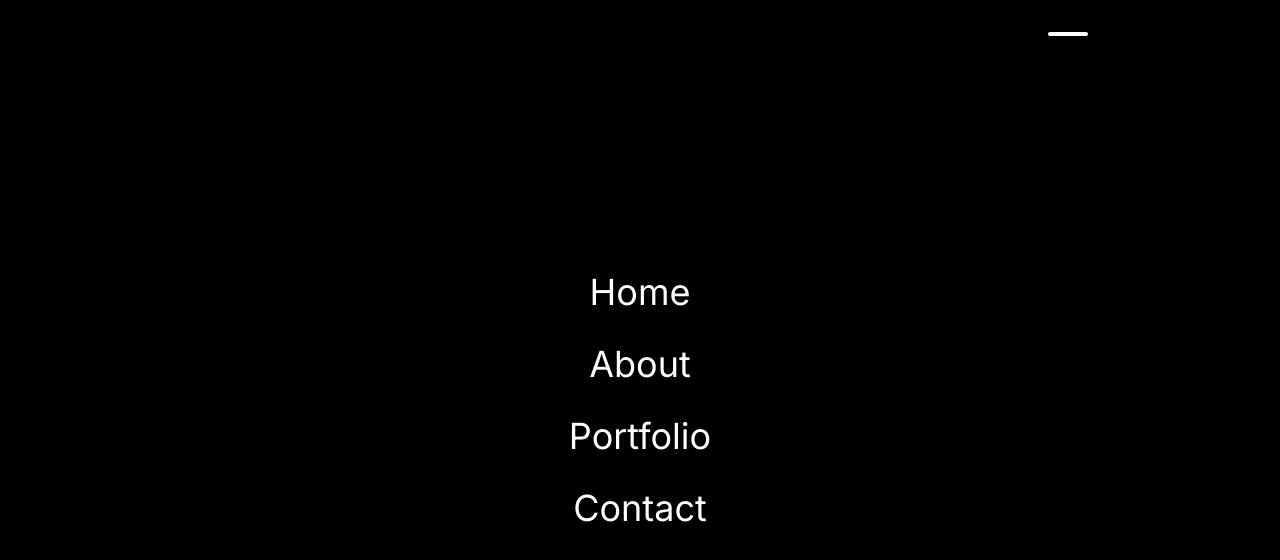
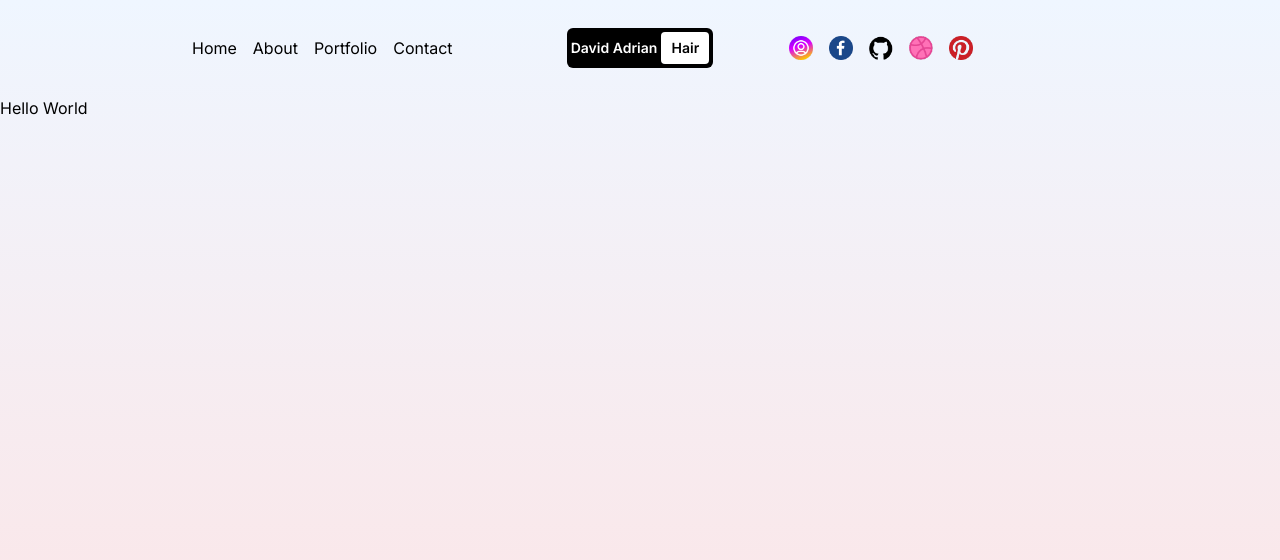
Before and after one commit to ZestyLimones/davidadrianhair, a Next.js app: page / in a window 1280 px wide. Shown: the top 560 px of the page. Built offline with nearby package versions, Linux system fonts and the light colour scheme.

Commit message:
added some styling to the navbar.

```diff
--- a/src/components/Navbar.jsx
+++ b/src/components/Navbar.jsx
@@ -1,4 +1,8 @@
+'use client';
+
 import Link from 'next/link';
+import Image from 'next/image';
+import { useState } from 'react';
 
 const links = [
   { url: '/', title: 'Home' },
@@ -8,9 +12,17 @@ const links = [
 ];
 
 const Navbar = () => {
+  const [open, setOpen] = useState(false);
   return (
     <div className="h-full flex items-center justify-between px-4 sm:px-8 md:px-12 lg:px-20 xl:px-48">
-      <div className="">
+      <div className="hidden md:flex gap-4 w-1/3">
+        {links.map((link) => (
+          <Link href={link.url} key={link.title}>
+            {link.title}
+          </Link>
+        ))}
+      </div>
+      <div className="md:hidden lg:flex w-1/3 justify-center">
         <Link
           href="/"
           className="text-sm bg-black rounded-md p-1 font-semibold flex items-center justify-center"
@@ -21,12 +33,33 @@ const Navbar = () => {
           </span>
         </Link>
       </div>
-      <div className="">
-        <button className="w-10 h-8 flex flex-col justify-between z-50 relative">
+      <div className="hidden md:flex gap-4 w-1/3">
+        <Link href="#">
+          <Image src="/instagram.png" width={24} height={24} />
+        </Link>
+        <Link href="#">
+          <Image src="/facebook.png" width={24} height={24} />
+        </Link>
+        <Link href="#">
+          <Image src="/github.png" width={24} height={24} />
+        </Link>
+        <Link href="#">
+          <Image src="/dribbble.png" width={24} height={24} />
+        </Link>
+        <Link href="#">
+          <Image src="/pinterest.png" width={24} height={24} />
+        </Link>
+      </div>
+      <div className="md:hidden">
+        <button
+          className="w-10 h-8 flex flex-col justify-between z-50 relative"
+          onClick={() => setOpen(!open)}
+        >
           <div className="w-10 h-1 bg-white rounded"></div>
           <div className="w-10 h-1 bg-black rounded"></div>
           <div className="w-10 h-1 bg-black rounded"></div>
         </button>
+        {open && (
           <div className="absolute top-0 left-0 w-screen h-screen bg-black text-white flex flex-col items-center justify-center gap-8 text-4xl">
             {links.map((link) => (
               <Link href={link.url} key={link.title}>
@@ -34,6 +67,7 @@ const Navbar = () => {
               </Link>
             ))}
           </div>
+        )}
       </div>
     </div>
   );
```
Also changed, not shown: src/components/navLink.jsx (added). Lines whose indentation alone changed are shown as unchanged.
